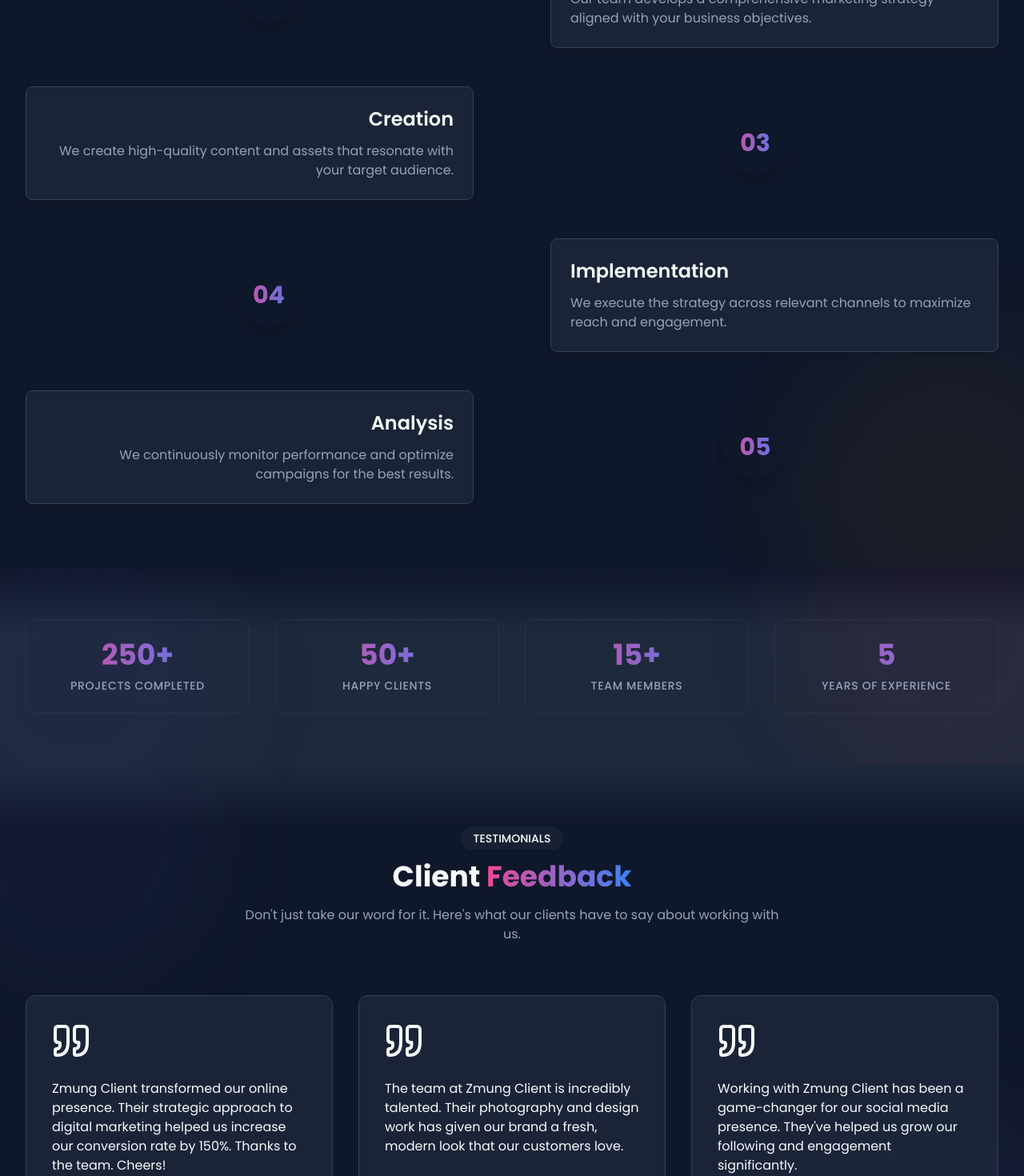
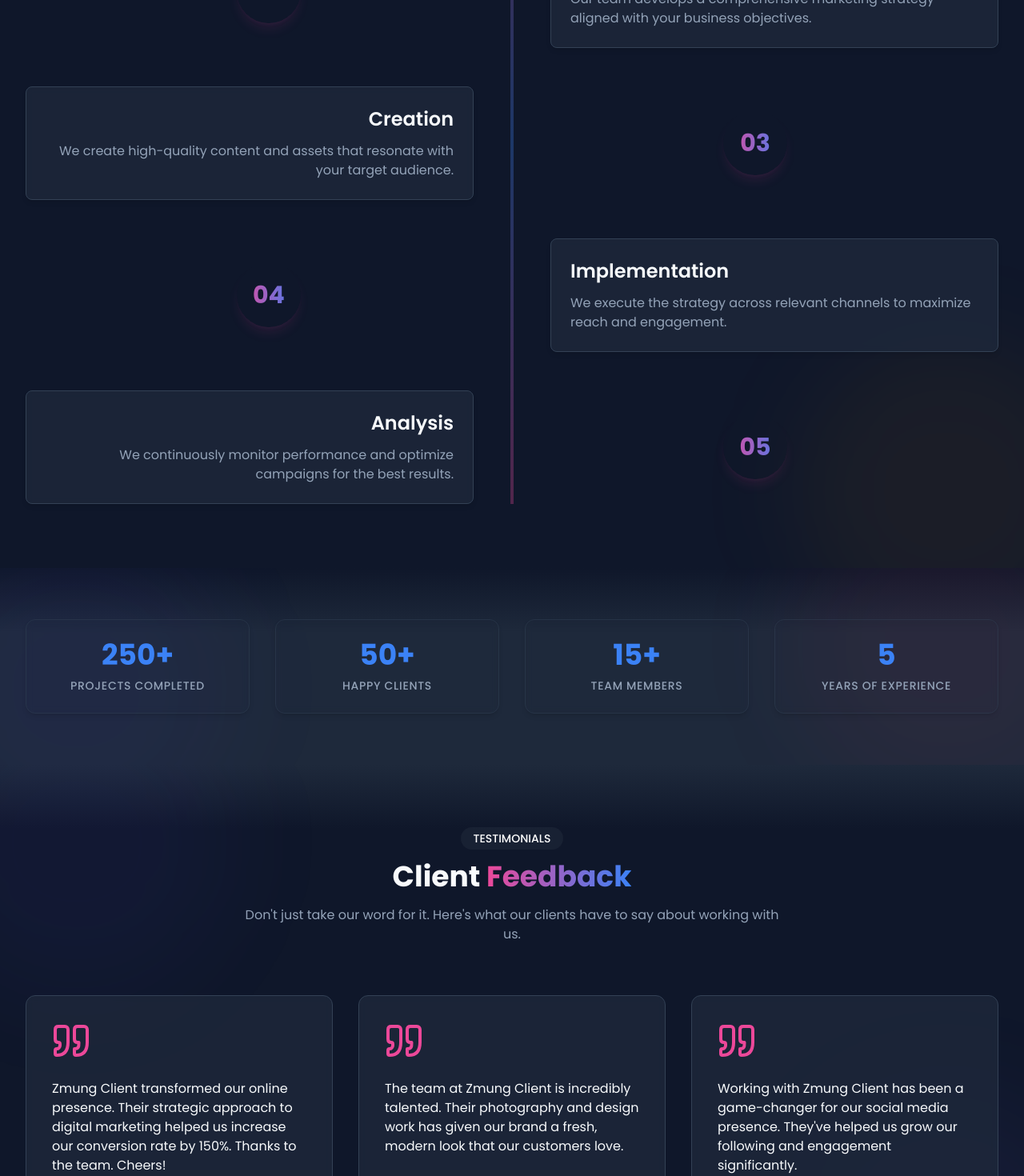
Before and after one commit to iNoumanMalik/zmung, a React (Vite) app: page / in a window 1280 px wide. Shown: the part 2340-3810 px from the top of the page at 80% size. Built offline with nearby package versions, Linux system fonts and the light colour scheme.

Commit message:
Fixed unapplied colors

```diff
--- a/src/pages/Home.jsx
+++ b/src/pages/Home.jsx
@@ -326,7 +326,7 @@ const Home = () => {
 
           <div className="relative">
             {/* Process Timeline Line */}
-            <div className="absolute left-1/2 transform -translate-x-1/2 h-full w-1 bg-gradient-to-b from-primary/30 via-accent/30 to-primary/30 hidden md:block"></div>
+            <div className="absolute left-1/2 transform -translate-x-1/2 h-full w-1 bg-gradient-to-b from-primary-500/30 via-accent-500/30 to-primary-500/30 hidden md:block"></div>
 
             {/* Process Steps */}
             <div className="space-y-12 relative">
@@ -341,14 +341,14 @@ const Home = () => {
                   whileHover={{ scale: 1.02 }}
                 >
                   <div className="md:w-1/2 flex justify-center mb-6 md:mb-0">
-                    <div className="w-20 h-20 rounded-full bg-gradient-to-br from-primary/20 via-accent/20 to-primary/20 flex items-center justify-center text-3xl font-bold gradient-text z-10 shadow-lg shadow-accent/10">
+                    <div className="w-20 h-20 rounded-full bg-gradient-to-br from-primary/20 via-accent/20 to-primary/20 flex items-center justify-center text-3xl font-bold gradient-text z-10 shadow-lg shadow-primary-500/10">
                       {step.number}
                     </div>
                   </div>
                   <div className={`md:w-1/2 ${index % 2 === 0 ? 'md:pr-12 md:text-right' : 'md:pl-12'}`}>
                     <div className="bg-surface/80 backdrop-blur-sm border border-border p-6 rounded-lg shadow-md transition-all duration-300 hover:border-accent/30 relative overflow-hidden group">
                       {/* Decorative gradient corner */}
-                      <div className="absolute -top-10 -right-10 w-20 h-20 bg-gradient-to-br from-primary/20 via-accent/20 to-primary/10 rounded-full opacity-0 group-hover:opacity-100 transition-opacity duration-300"></div>
+                      <div className="absolute -top-10 -right-10 w-20 h-20 bg-gradient-to-br from-accent-500/20 via-primary-500/20 to-accent-500/10 rounded-full opacity-0 group-hover:opacity-100 transition-opacity duration-1000"></div>
 
                       <h3 className="text-2xl font-semibold mb-3 relative z-10">{step.title}</h3>
                       <p className="text-subtext relative z-10">{step.description}</p>
@@ -373,14 +373,14 @@ const Home = () => {
             {stats.map((stat, index) => (
               <motion.div
                 key={index}
-                className="text-center p-6 rounded-xl backdrop-blur-sm border border-border/50 hover:border-primary/30 transition-all duration-300"
+                className="text-center p-6 rounded-xl backdrop-blur-sm border shadow-md border-border/50 hover:shadow-lg transition-all duration-300"
                 initial={{ opacity: 0, y: 20 }}
                 whileInView={{ opacity: 1, y: 0 }}
                 viewport={{ once: true, margin: "-100px" }}
                 transition={{ duration: 0.6, delay: index * 0.1 }}
                 whileHover={{ y: -5 }}
               >
-                <div className="text-4xl font-bold mb-2 gradient-text">{stat.value}</div>
+                <div className="text-4xl font-bold mb-2 text-accent-500">{stat.value}</div>
                 <div className="text-subtext uppercase tracking-wider text-sm font-medium">{stat.label}</div>
               </motion.div>
             ))}
@@ -430,7 +430,7 @@ const Home = () => {
 
                 {/* Card content */}
                 <div className="relative bg-surface/80 backdrop-blur-sm border border-border rounded-xl p-8 h-full transition-all duration-300 group-hover:border-accent/30 z-10">
-                  <div className="mb-6 text-accent">
+                  <div className="mb-6 text-primary-500">
                     <svg xmlns="http://www.w3.org/2000/svg" width="48" height="48" viewBox="0 0 24 24" fill="none" stroke="currentColor" strokeWidth="2" strokeLinecap="round" strokeLinejoin="round">
                       <path d="M3 21c3 0 7-1 7-8V5c0-1.25-.756-2.017-2-2H4c-1.25 0-2 .75-2 1.972V11c0 1.25.75 2 2 2 1 0 1 0 1 1v1c0 1-1 2-2 2s-1 .008-1 1.031V20c0 1 0 1 1 1z"></path>
                       <path d="M15 21c3 0 7-1 7-8V5c0-1.25-.757-2.017-2-2h-4c-1.25 0-2 .75-2 1.972V11c0 1.25.75 2 2 2h.75c0 2.25.25 4-2.75 4v3c0 1 0 1 1 1z"></path>
```
